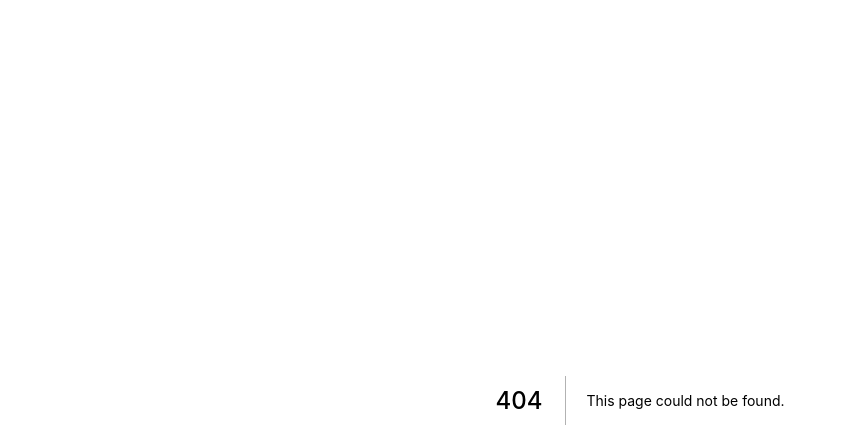
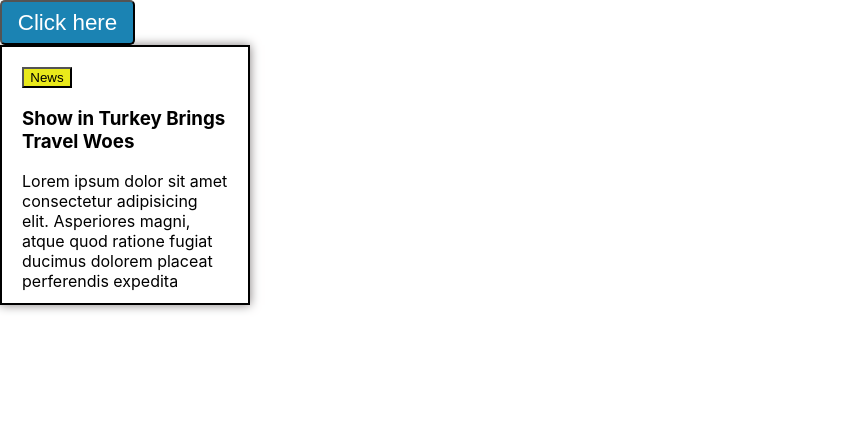
Before and after one commit to Adityagupta89/Dummy_Project, a Next.js app: page /home in a window 1280 px wide. Before the commit this address had no page. Shown: the top 448 px of the page, without its empty margins (0-847 px from the left). Built offline with nearby package versions, Linux system fonts and the light colour scheme.

Commit message:
Add Button and Card Component

```diff
--- /dev/null
+++ b/components/Button.tsx
@@ -0,0 +1,39 @@
+import React from "react";
+
+const Button: React.FC<Props> = ({
+  bcolor,
+  text,
+  height,
+  onClick,
+  radius,
+  width,
+  color,
+}) => {
+  return (
+    <button
+      onClick={onClick}
+      style={{
+        backgroundColor: bcolor,
+        borderRadius: radius,
+        height,
+        color: color,
+        width,
+        cursor: "pointer",
+        fontSize: "1.4rem",
+      }}
+    >
+      {text}
+    </button>
+  );
+};
+export default Button;
+
+interface Props {
+  bcolor: string;
+  text: string;
+  height: string;
+  onClick: () => void;
+  radius: string;
+  width: string;
+  color: string;
+}
--- /dev/null
+++ b/components/Card.tsx
@@ -0,0 +1,38 @@
+import React from "react";
+
+const Card: React.FC<Props> = ({ btncolor, heading, paragraph, onClick }) => {
+  return (
+    <div
+      style={{
+        border: "2px solid black",
+        width: "250px",
+        height: "260px",
+        boxShadow: "#837d7d 0px 0px 10px 0px",
+      }}
+    >
+      <button
+        style={{
+          backgroundColor: btncolor,
+          marginTop: "20px",
+          marginLeft: "20px",
+          width: "50px",
+          cursor: "pointer",
+        }}
+      >
+        News
+      </button>
+      <div style={{ margin: "0px 20px" }}>
+        <h3>{heading}</h3>
+        <p>{paragraph}</p>
+      </div>
+    </div>
+  );
+};
+export default Card;
+
+interface Props {
+  btncolor: string;
+  heading: string;
+  paragraph: string;
+  onClick: () => void;
+}
--- /dev/null
+++ b/pages/home.tsx
@@ -0,0 +1,29 @@
+import Button from "../components/Button";
+import Card from "../components/Card";
+
+function Home() {
+  const paragraph: string = `Lorem ipsum dolor sit amet consectetur adipisicing elit. Asperiores
+    magni, atque quod ratione fugiat ducimus dolorem placeat perferendis
+    expedita`;
+  return (
+    <>
+      <div></div>
+      <Button
+        text="Click here"
+        width="135px"
+        height="45px"
+        radius="5px"
+        onClick={() => console.log("you clicked the button")}
+        bcolor="rgb(27, 131, 179)"
+        color="white"
+      />
+      <Card
+        btncolor="#e9e91b"
+        heading="Show in Turkey Brings Travel Woes"
+        onClick={() => console.log("you clicked the button")}
+        paragraph={paragraph}
+      />
+    </>
+  );
+}
+export default Home;
```
